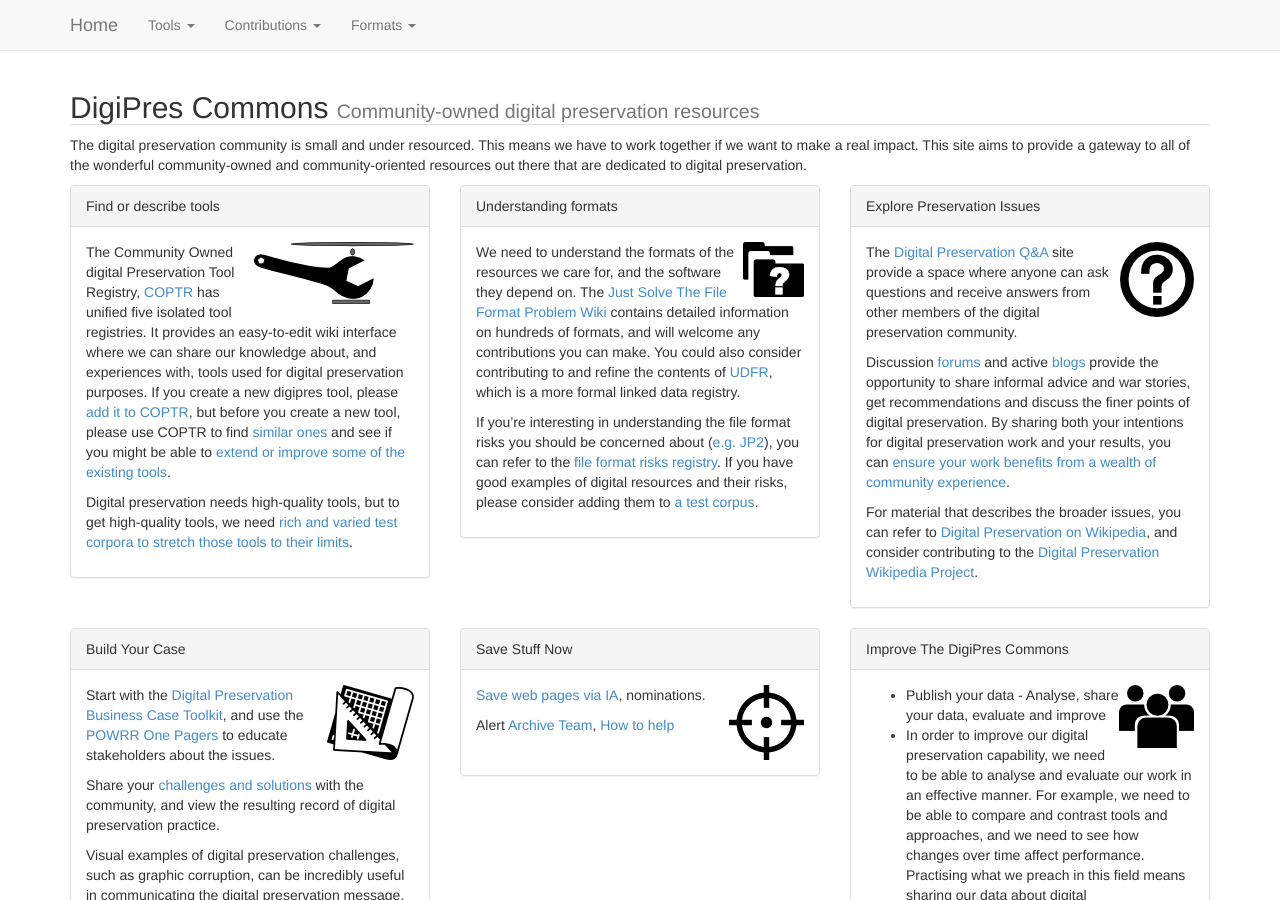
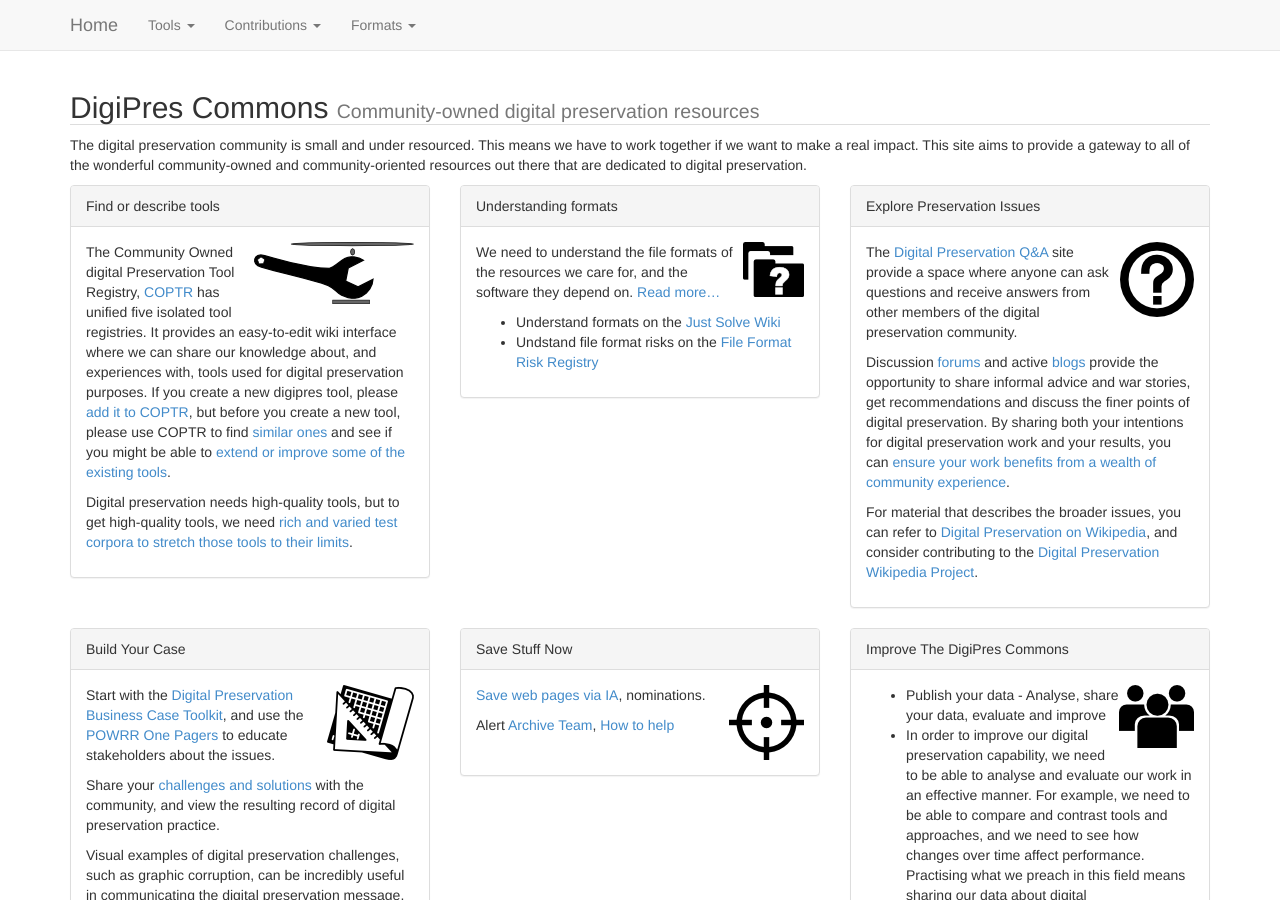
Before and after one commit to digipres/awesome-digital-preservation, a Jekyll site: the page built from index.md, in a window 1280 px wide and 900 px high. Built offline with Jekyll 4.4.1, drawn with Linux system fonts in a browser that asks for light colours.

Commit message:
Update index_understanding_formats.md

```diff
--- a/index_understanding_formats.md
+++ b/index_understanding_formats.md
@@ -1,3 +1,4 @@
-We need to understand the formats of the resources we care for, and the software they depend on. The [Just Solve The File Format Problem Wiki](http://justsolve.archiveteam.org) contains detailed information on hundreds of formats, and will welcome any contributions you can make. You could also consider contributing to and refine the contents of [UDFR](http://udfr.org/), which is a more formal linked data registry.
+We need to understand the file formats of the resources we care for, and the software they depend on. [Read more...](formats_main.md)
 
-If you're interesting in understanding the file format risks you should be concerned about ([e.g. JP2](http://wiki.opf-labs.org/display/TR/JP2)), you can refer to the [file format risks registry](http://wiki.opf-labs.org/display/TR/OPF+File+Format+Risk+Registry). If you have good examples of digital resources and their risks, please consider adding them to <a href="{{ baseurl }}/test-corpora/">a test corpus</a>.
+* Understand formats on the [Just Solve Wiki](http://justsolve.archiveteam.org)
+* Undstand file format risks on the [File Format Risk Registry](http://wiki.opf-labs.org/display/TR/OPF+File+Format+Risk+Registry)
```
